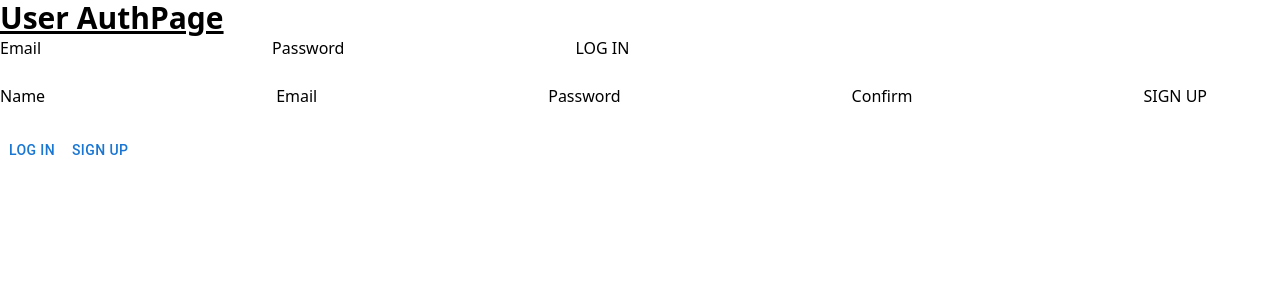
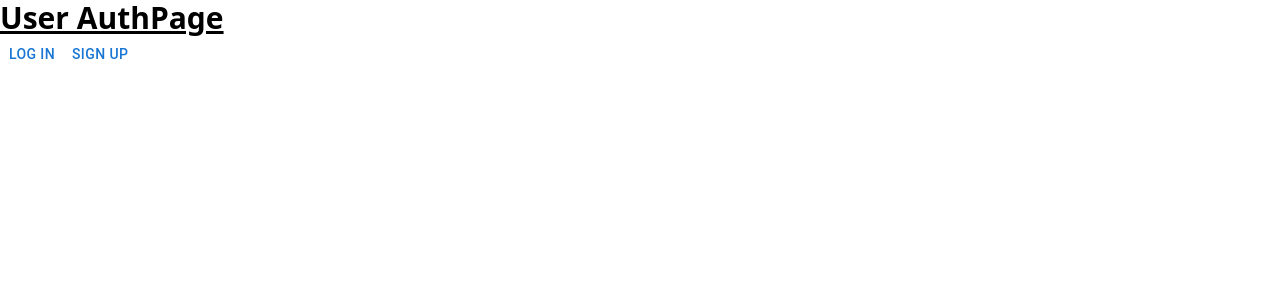
Before and after one commit to tre3god/Ploop, a React (Vite) app: page /learn in a window 1280 px wide. Shown: the top 300 px of the page. Built offline with nearby package versions, Linux system fonts and the light colour scheme.

Commit message:
chore: changed landing page

```diff
--- a/src/pages/App/App.jsx
+++ b/src/pages/App/App.jsx
@@ -52,6 +52,9 @@ export default function App() {
 			) : (
 				<>
 				<AuthPage setUser={updateUser} />
+				<Routes>
+					<Route path="/signuppage" element={<SignupPage setUser={setUser}/>} />
+				</Routes>
 				</>
 			)}
 		</main>
--- a/src/pages/AuthPage/AuthPage.jsx
+++ b/src/pages/AuthPage/AuthPage.jsx
@@ -1,21 +1,31 @@
-import { Button } from "@mui/material";
-import LoginForm from "../../components/LoginForm/LoginForm";
-import SignUpForm from "../../components/SignUpForm/SignUpForm";
-import LoginPage from "./LoginPage";
-import SignUpPage from "./SignupPage";
+import React, { useState } from 'react';
+import { Button } from '@mui/material';
+import LoginPage from './LoginPage';
+import SignUpPage from './SignupPage';
 
 export default function AuthPage({ setUser }) {
-	return (
-		<>
-			<h1 className="text-3xl font-bold underline">User AuthPage</h1>
-			{/* <SignUpForm setUser={setUser} /> */}
-			<LoginPage setUser={setUser}/>
+  const [showLogin, setShowLogin] = useState(false);
+  const [showSignup, setShowSignup] = useState(false);
 
-			<SignUpPage setUser={setUser} />
-			{/* <LoginForm setUser={setUser} /> */}
+  const handleShowLogin = () => {
+    setShowLogin(true);
+    setShowSignup(false);
+  };
 
-			<Button>Log In</Button>
-			<Button>Sign Up</Button>
-		</>
-	);
+  const handleShowSignup = () => {
+    setShowLogin(false);
+    setShowSignup(true);
+  };
+
+  return (
+    <>
+      <h1 className="text-3xl font-bold underline">User AuthPage</h1>
+      <div>
+        <Button onClick={handleShowLogin}>Log In</Button>
+        <Button onClick={handleShowSignup}>Sign Up</Button>
+      </div>
+      {showLogin && <LoginPage setUser={setUser} />}
+      {showSignup && <SignUpPage setUser={setUser} />}
+    </>
+  );
 }
```
